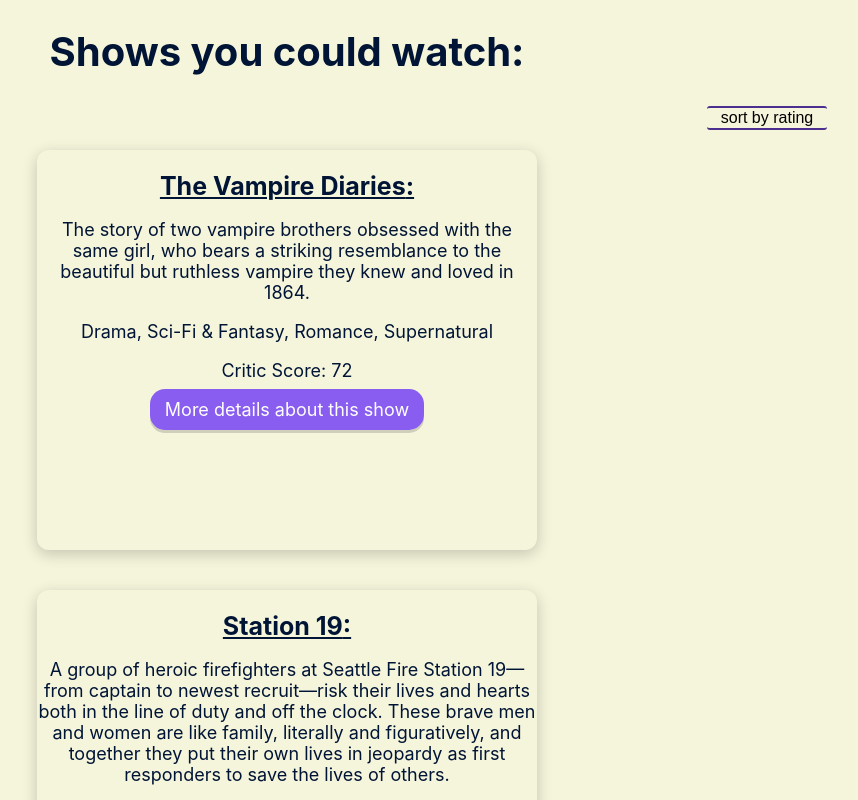
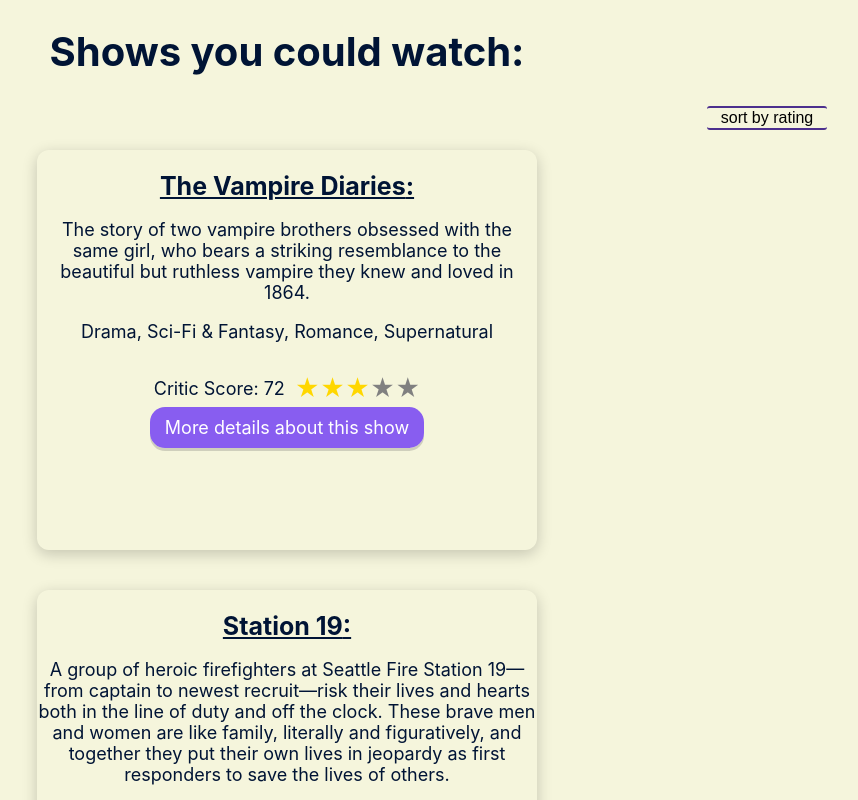
Before and after one commit to Sherinsedalo/shop-app, a React (Create React App) app: page /shows in a window 1280 px wide. Shown: the top 800 px of the page, without its empty margins (353-1211 px from the left). Built offline with nearby package versions, Linux system fonts and the light colour scheme.

Commit message:
adding star rating

```diff
--- a/package.json
+++ b/package.json
@@ -11,6 +11,7 @@
     "react": "^18.3.1",
     "react-dom": "^18.3.1",
     "react-icons": "^5.4.0",
+    "react-rating-stars-component": "^2.2.0",
     "react-router-dom": "^6.28.0",
     "react-scripts": "5.0.1",
     "web-vitals": "^2.1.4"
--- a/src/components/Products/ProductCard.css
+++ b/src/components/Products/ProductCard.css
@@ -18,7 +18,8 @@
 
 .container img {
   width: 100%;
-  height: auto;
+  height: 200px;
+  object-fit: cover;
   margin-bottom: 15px;
 }
 .title {
@@ -40,6 +41,8 @@
   display: flex;
   flex-direction: column;
   align-items: center;
+  max-height: 150px;
+  overflow: auto;
 }
 
 .informationToggleBtn {
@@ -62,6 +65,7 @@
   border: none;
   cursor: pointer;
   transition: all 0.2s ease;
+  min-height: 50px;
 }
 
 .purchaseBtn:hover {
--- a/src/components/Products/ProductCard.js
+++ b/src/components/Products/ProductCard.js
@@ -21,7 +21,7 @@
   };
 
   return (
-    <article className="container">
+    <div className="container">
       <img src={product.imageSrc} alt={product.title} />
       <h3 className="title">{product.title} </h3>
       <p className="description">{product.description}</p>
@@ -41,6 +41,6 @@
         Add to cart - {product.price * quantity}€ HT
       </button>
       <QuantityIndicator quantity={quantity} setQuantity={setQuantity} />
-    </article>
+    </div>
   );
 }
--- /dev/null
+++ b/src/components/Star-rating.js
@@ -0,0 +1,5 @@
+// export const getRating = (score) => {
+//   const maxStars = 5;
+//   const rating = Math.round((score / 100) * 5);
+//   return "★".repeat(rating) + "☆".repeat(maxStars - rating);
+// };
--- a/src/pages/ShowsPage.css
+++ b/src/pages/ShowsPage.css
@@ -62,3 +62,11 @@
   background: #a893d7;
   color: #fff;
 }
+
+.rating {
+  display: flex;
+  flex-direction: row;
+  align-items: center;
+  justify-content: center;
+  gap: 10px;
+}
--- a/src/pages/ShowsPage.js
+++ b/src/pages/ShowsPage.js
@@ -2,6 +2,7 @@
 import { useShows } from "../store-contexts/ShowContext";
 import { useState } from "react";
 import "../pages/ShowsPage.css";
+import ReactStars from "react-rating-stars-component";
 
 export function ShowsPage() {
   const { shows } = useShows();
@@ -26,7 +27,15 @@
             <h2 className="show-title">{show.title}:</h2>
             <p>{show.plot_overview}</p>
             <p>{show.genre_names.join(", ")}</p>
+            <div className="rating">
             <p>Critic Score: {show.critic_score}</p>
+            <ReactStars
+    count={5}
+   value={(show.critic_score/100)*5}
+    size={24}
+    activeColor="#ffd700"
+    edit={false}
+  /> </div>
             <Link to={{ pathname: `/show/${show.id}` }} className="details-btn">
               More details about this show
             </Link>
```
Also changed, not shown: src/components/api/showDetails.js (+8 -4 lines), 1 other file (tests, documents, lock files or other folders).
